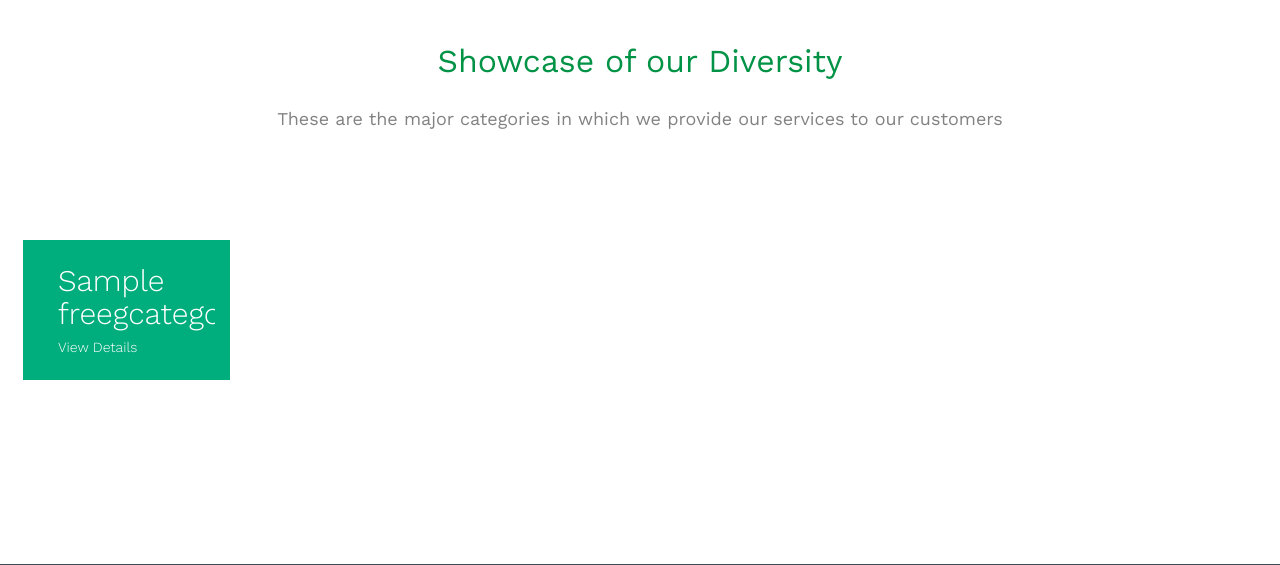
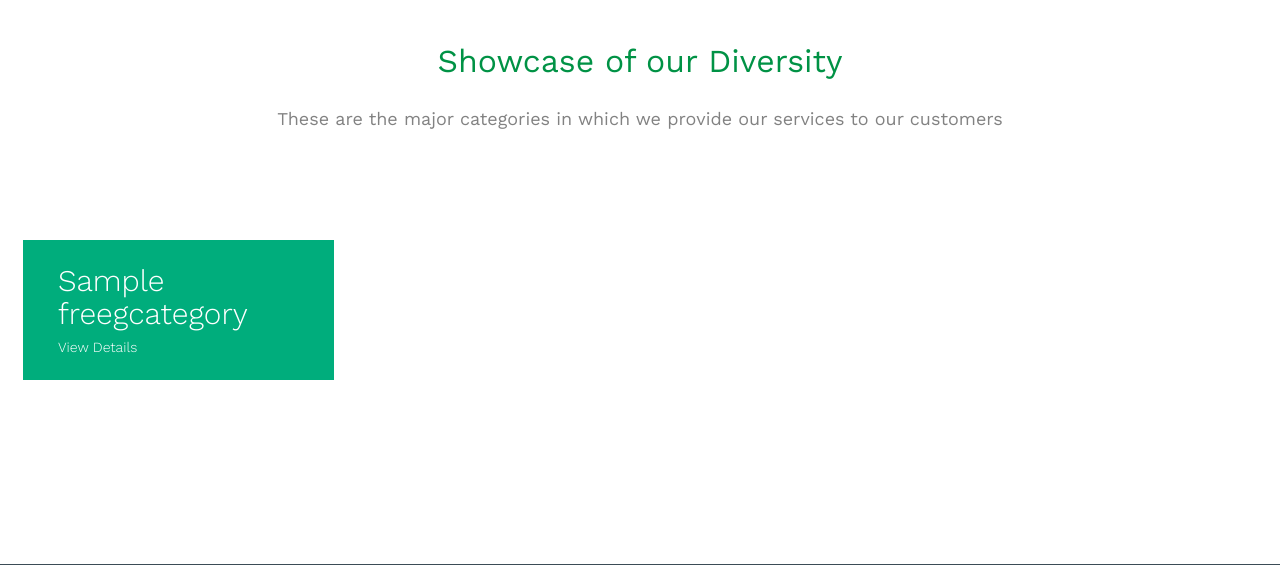
Before and after one commit to ManishPrajapat/Freegrepo, a Django app: page / in a window 1280 px wide; the page is wider, and only the part inside the window is pictured. Shown: the part 1721-2286 px from the top of that part. Run offline with Django 3.2, Linux system fonts and the light colour scheme; tables that the repository leaves empty hold one stand-in row (values such as "Sample post"); grey boxes marked "Sample" are stand-in pictures; some libraries are stand-ins or nearby versions; some web fonts are replaced.

```diff
--- a/myproject/app/templates/app/index.html
+++ b/myproject/app/templates/app/index.html
@@ -260,7 +260,7 @@
 				<!--{% endfor %}-->
 
 				{% for singlecategory in freegcategory%}
-					<div class="col-md-2 col-sm-6 fh5co-project animate-box" data-animate-effect="fadeIn" style="background-color:#00AD7C;margin:4px">
+					<div class="col-md-3 col-sm-6 fh5co-project animate-box" data-animate-effect="fadeIn" style="background-color:#00AD7C;margin:4px">
 						<a href="/web/courses/{{singlecategory.id}}/">
 							<div  style="color:#00AD7C;height:140px;width:250px" >
 								<h3 >{{singlecategory.title}}</h3>
```
